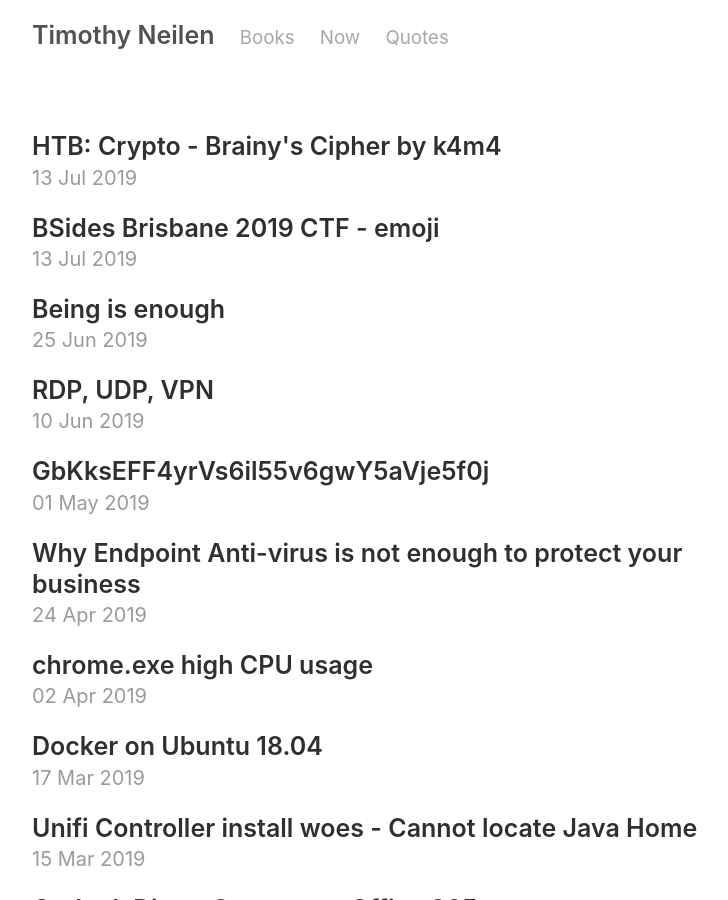
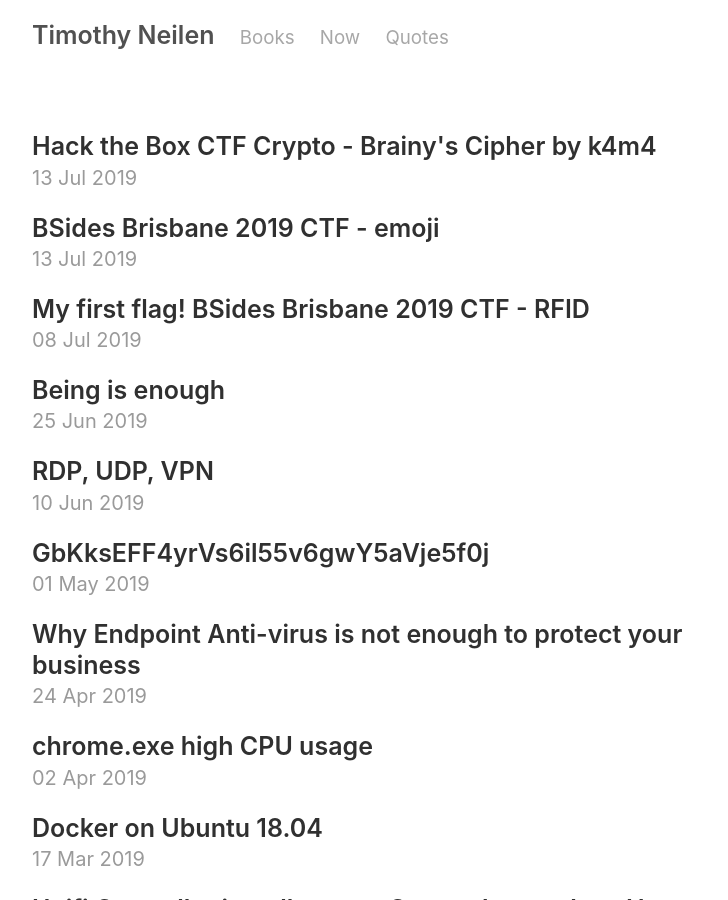
Before and after one commit to teejayen/teejayen.github.io, a Jekyll site: the page built from index.html, in a window 1280 px wide and 900 px high. Shown: the whole window, without its empty margins (258-986 px from the left). Built offline with Jekyll 4.4.1, drawn with Linux system fonts in a browser that asks for light colours; the list of posts is cut into pages by our own code; some of the changed lines change nothing that is shown.

Commit message:
new post: my first flag!

```diff
--- /dev/null
+++ b/_posts/2019-07-08-my-first-flag-bsides-brisbane-2019-ctf-rfid.md
@@ -0,0 +1,30 @@
+---
+layout: post
+title:  "My first flag! BSides Brisbane 2019 CTF - RFID"
+date:   2019-07-08
+---
+
+**Category:** IoT
+
+**Points:** 250
+
+**Solves:** 3
+
+**Story:** This security gate controls access to a manager-only area of the office! One of the managers is very paranoid, so he has a script setup to rotate his keycard every 60 seconds.
+
+**Scope:** You need to hijack a card to gain swipe access to the managers area.
+
+![IoT Village: Access Control](/assets/images/bsides-brisbane-2019-ctf-rfid/accesscontrol.jfif)
+![Nano and Reader](/assets/images/bsides-brisbane-2019-ctf-rfid/accesscontrol.jfif)
+
+The table had a selection of various RFID / NFC cards, as well as [Arduino Nano clones](https://www.diymore.cc/products/mini-usb-nano-v3-0-atmega328-micro-controller-16m-5v-ch340g-board-for-arduino) and [RC522 proximity modules](https://www.diymore.cc/products/2pcs-rc522-card-read-antenna-rf-rfid-reader-ic-card-proximity-module-mfrc-522-key).
+
+I was able to get the RC522 proximity module properly interfacing with the Nano clone after finding a [handy pin out diagram on the Ardruino Stack Exchange](https://arduino.stackexchange.com/questions/47185/arduino-nano-rc522-w5500-ethernet-module) and the [MFRC522 Arduino Library which is maintained by miguelbalboa](https://github.com/miguelbalboa/rfid).
+
+I performed some research into the NXP MIFARE Classic 1K cards, and after reviewing the [datasheet](https://www.nxp.com/docs/en/data-sheet/MF1S70YYX_V1.pdf) I determined that byte 9 could have user data written to them. I tried reading a couple of the cards using the [DumpInfo](https://github.com/miguelbalboa/rfid/tree/master/examples/DumpInfo), but couldn't find any useful data on them or they were blank.
+
+I noticed when scanning an invalid card against the reader to actuate the gate that it would give an Access Denied error, and then show a timestamp. I struggled for a good 30 minutes trying to write the timestamp data (in hex format) using Arduino IDE and the example code.. I almost conceded defeat but recalled that my phone (Samsung S10) can read and write NFC, so as a last ditch effort I download [NFC Tools](https://play.google.com/store/apps/details?id=com.wakdev.wdnfc) from the Google Play Store.
+
+Using NFC Tools I was able to read AND write data to the card easily, and most importantly quickly - as I only had 60 seconds between writing and reading the card.
+
+After a few attempts to get the timestamp in the correct format and written to the card, I was able to open up the gate and now had my very first flag: flag{j98Ndgk7G3}
--- a/_posts/2019-07-13-htb-crypto-brainys-cipher.md
+++ b/_posts/2019-07-13-htb-crypto-brainys-cipher.md
@@ -1,8 +1,9 @@
 ---
 layout: post
-title:  "HTB: Crypto - Brainy's Cipher by k4m4"
+title:  "Hack the Box CTF Crypto - Brainy's Cipher by k4m4"
 date:   2019-07-13
 ---
+
 **Category:** Crypto
 
 **Points:** 30
```
Also changed, not shown: _posts/2019-07-13-bsides-brisbane-2019-ctf-emoji.md (+1 -0 lines), assets/images/bsides-brisbane-2019-ctf-rfid/accesscontrol.jfif (added), assets/images/bsides-brisbane-2019-ctf-rfid/nanoreader.jpg (added).
